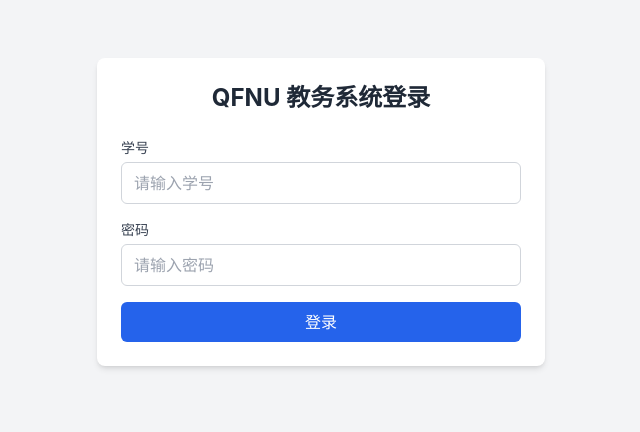
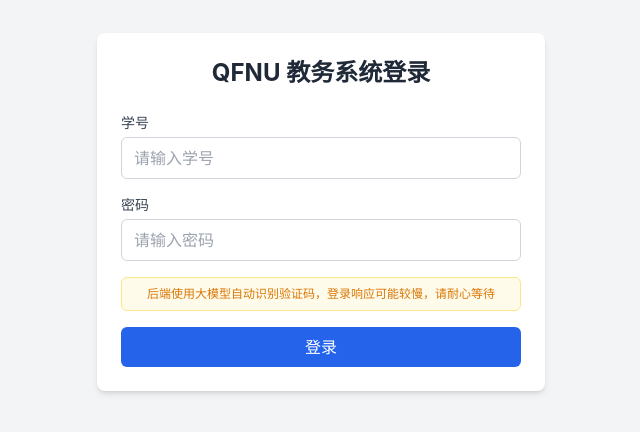
Before and after one commit to W1ndys/easy-qfnu-api-vercel, a Vue app in the folder frontend/: page /login in a window 1280 px wide. Shown: the part 188-620 px from the top of the page, without its empty margins (319-959 px from the left). Built offline with nearby package versions, Linux system fonts and the light colour scheme.

Commit message:
feat(login): 添加提示信息，告知用户登录响应可能较慢

```diff
--- a/frontend/src/views/LoginView.vue
+++ b/frontend/src/views/LoginView.vue
@@ -26,6 +26,10 @@
             class="w-full px-3 py-2 border border-gray-300 rounded-md focus:outline-none focus:ring-2 focus:ring-blue-500 focus:border-transparent"
             required
           />
+        </div>
+
+        <div class="text-xs text-amber-600 bg-amber-50 border border-amber-200 rounded-md px-3 py-2 text-center">
+          后端使用大模型自动识别验证码，登录响应可能较慢，请耐心等待
         </div>
 
         <div v-if="errorMsg" class="text-red-500 text-sm text-center">
```
